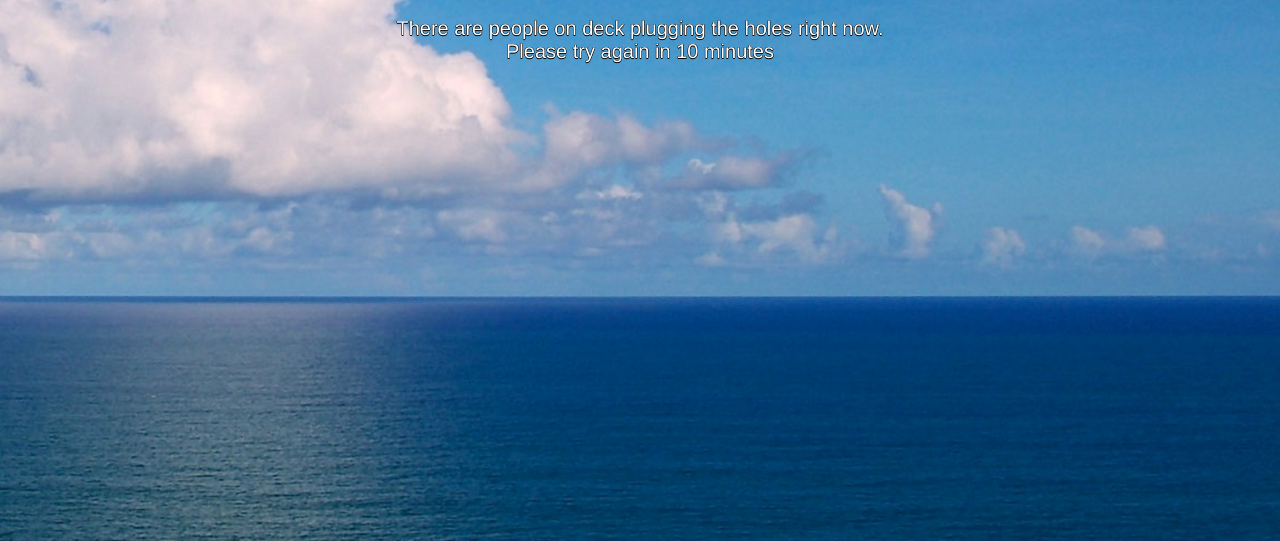
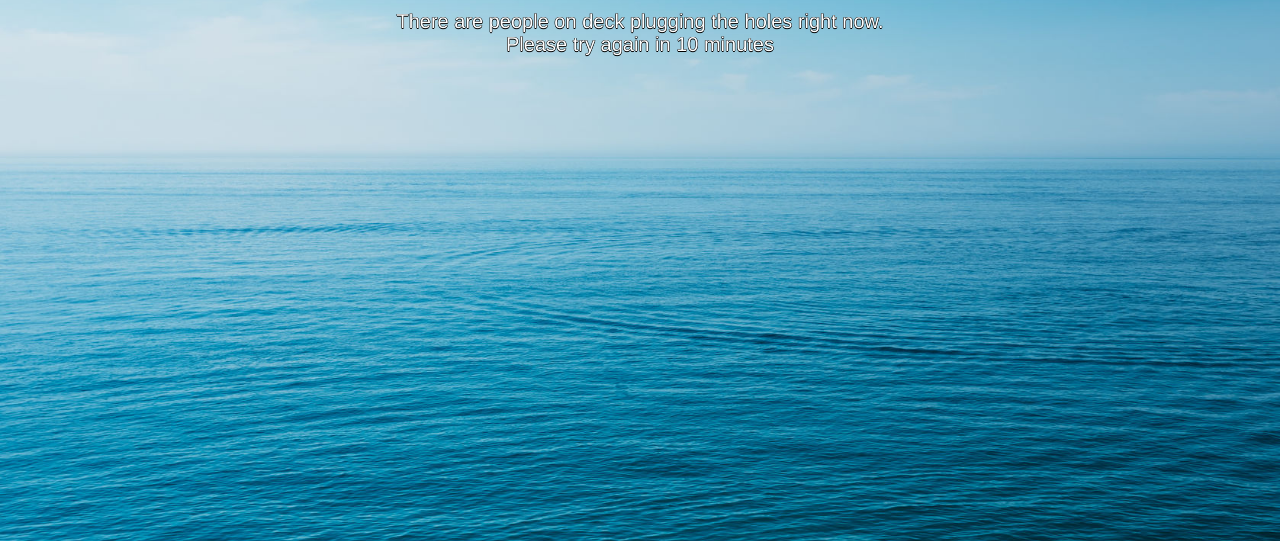
Before and after one commit to metocean/down-page, a plain HTML site: page index.html in a window 1280 px wide. Shown: the part 259-800 px from the top of the page. Drawn offline with Linux system fonts and the light colour scheme.

Commit message:
better image and test

```diff
--- a/style.css
+++ b/style.css
@@ -3,11 +3,11 @@ body {
 }
 .container {
   text-align: center;
-  background-image: url("oceansmall.jpg");
+  background-image: url("47539489_ml.jpg");
   background-repeat:no-repeat;
   background-size: cover;
   height: 100%;
-  font-family: HelveticaNeue;
+  font-family: Helvetica;
   color: white;
   text-shadow: -1px 0 black, 0 1px black, 1px 0 black, 0 -1px black;
 }
```
Also changed, not shown: 47539489_ml.jpg (added), 1 other file.
